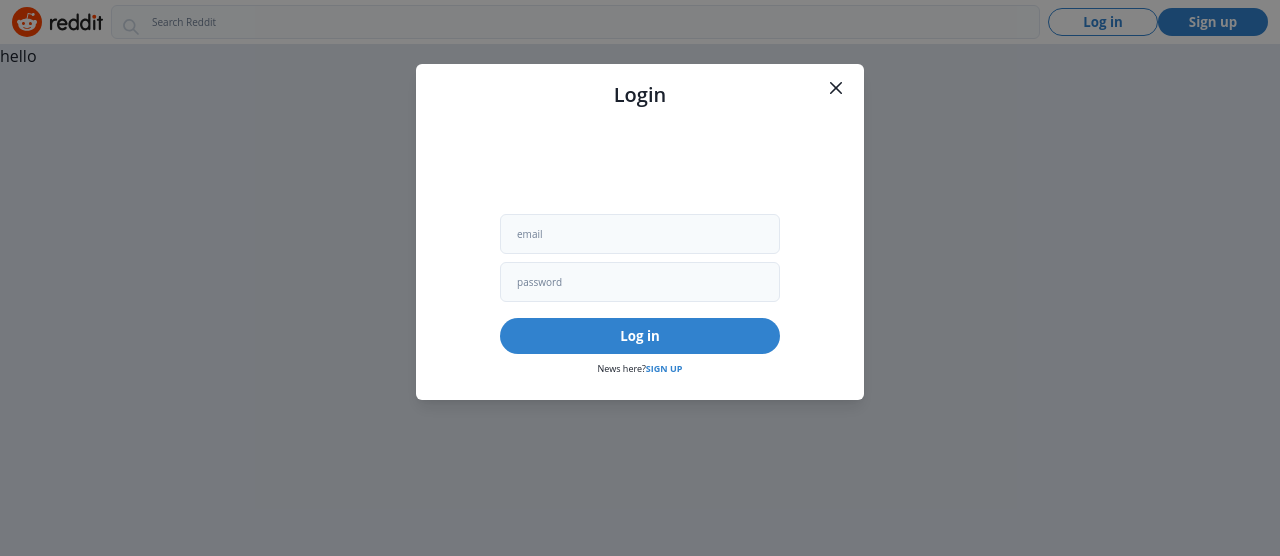
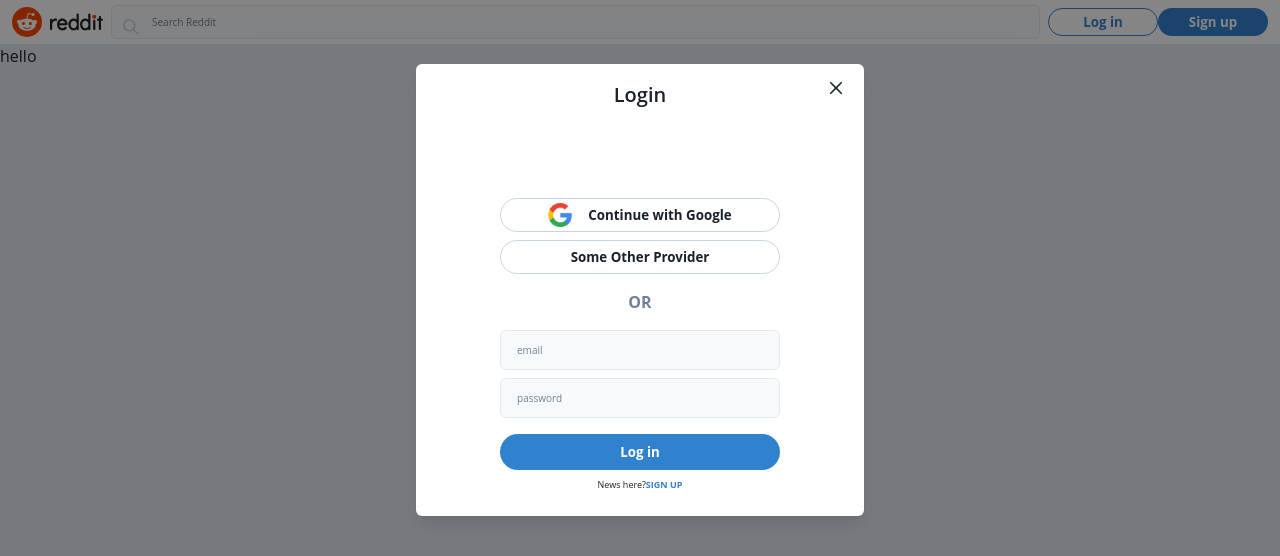
Before and after one commit to yvnvs/reddit, a Next.js app: page / in a window 1280 px wide. Both pictures are taken after a click on the button "Log in". Shown: the top 556 px of the page. Built offline with nearby package versions, Linux system fonts and the light colour scheme.

Commit message:
OAuth Buttons

```diff
--- a/src/components/Modal/Auth/AuthModal.tsx
+++ b/src/components/Modal/Auth/AuthModal.tsx
@@ -9,11 +9,13 @@
   ModalBody,
   ModalCloseButton,
   Button,
+  Text,
   useDisclosure,
 } from "@chakra-ui/react";
 import { useRecoilState } from "recoil";
 import { authModalState } from "@/atoms/authModalAtom";
 import AuthInputs from "./AuthInputs";
+import OAuthButtons from "./OAuthButtons";
 const AuthModal: React.FC = () => {
   const [modalState, setModalState] = useRecoilState(authModalState);
 
@@ -51,7 +53,10 @@
               justify="center"
               width="70%"
             >
-              {/* <OAuthButtons/> */}
+              <OAuthButtons />
+              <Text color="gray.500" fontWeight={700}>
+                OR
+              </Text>
               <AuthInputs />
               {/* <ResetPassword/> */}
             </Flex>
--- /dev/null
+++ b/src/components/Modal/Auth/OAuthButtons.tsx
@@ -0,0 +1,15 @@
+import { Flex, Button, Image } from "@chakra-ui/react";
+import React from "react";
+
+const OAuthButton: React.FC = () => {
+  return (
+    <Flex direction="column" width="100%" mb={4}>
+      <Button variant="oauth" mb={2}>
+        <Image src="/images/googlelogo.png" height="24px" mr={4} />
+        Continue with Google
+      </Button>
+      <Button variant="oauth">Some Other Provider</Button>
+    </Flex>
+  );
+};
+export default OAuthButton;
```
